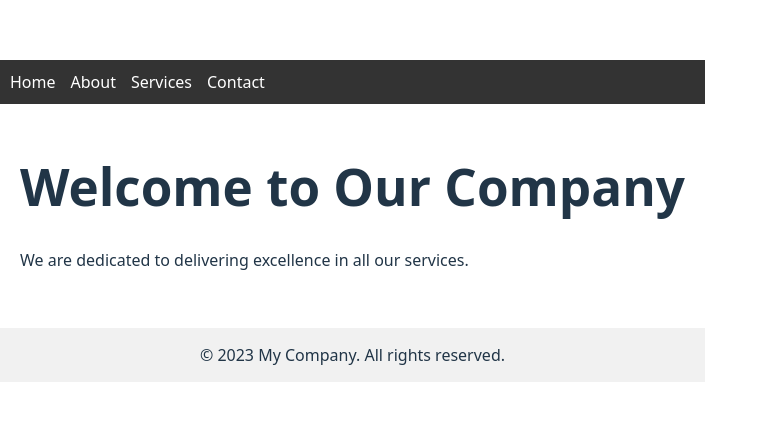
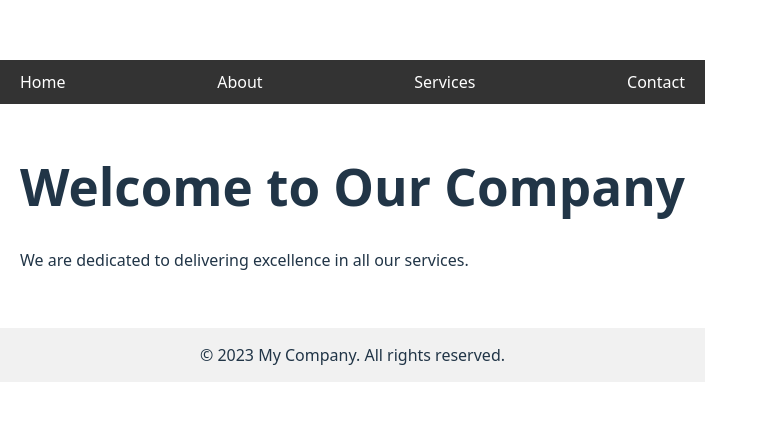
Before and after one commit to Sirumba/alx-fe-reactjs, a React (Vite) app in the folder my-company/: page / in a window 1280 px wide. Shown: the part 179-600 px from the top of the page, without its empty margins (0-768 px from the left). Built offline with nearby package versions, Linux system fonts and the light colour scheme.

Commit message:
fixed inline display in navbar component

```diff
--- a/my-company/src/components/Navbar.jsx
+++ b/my-company/src/components/Navbar.jsx
@@ -2,10 +2,17 @@ import { Link } from 'react-router-dom';
 
 function Navbar() {
   return (
-    <nav style={{ padding: '10px', backgroundColor: '#333' }}>
-      <Link to="/" style={{ color: 'white', marginRight: '15px', textDecoration: 'none' }}>Home</Link>
-      <Link to="/about" style={{ color: 'white', marginRight: '15px', textDecoration: 'none' }}>About</Link>
-      <Link to="/services" style={{ color: 'white', marginRight: '15px', textDecoration: 'none' }}>Services</Link>
+    <nav
+      style={{
+        display: 'flex',
+        justifyContent: 'space-between',
+        padding: '10px 20px',
+        backgroundColor: '#333',
+      }}
+    >
+      <Link to="/" style={{ color: 'white', textDecoration: 'none' }}>Home</Link>
+      <Link to="/about" style={{ color: 'white', textDecoration: 'none' }}>About</Link>
+      <Link to="/services" style={{ color: 'white', textDecoration: 'none' }}>Services</Link>
       <Link to="/contact" style={{ color: 'white', textDecoration: 'none' }}>Contact</Link>
     </nav>
   );
```
